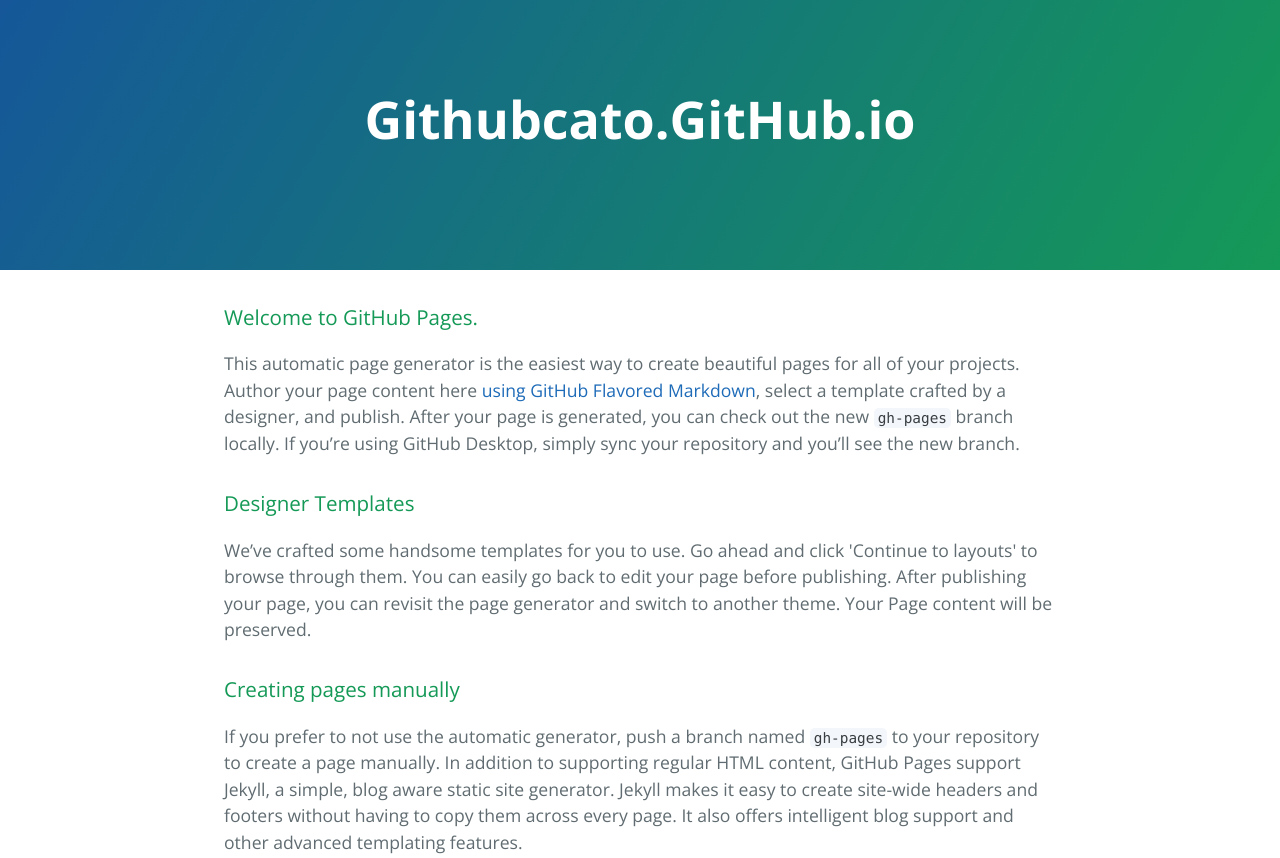
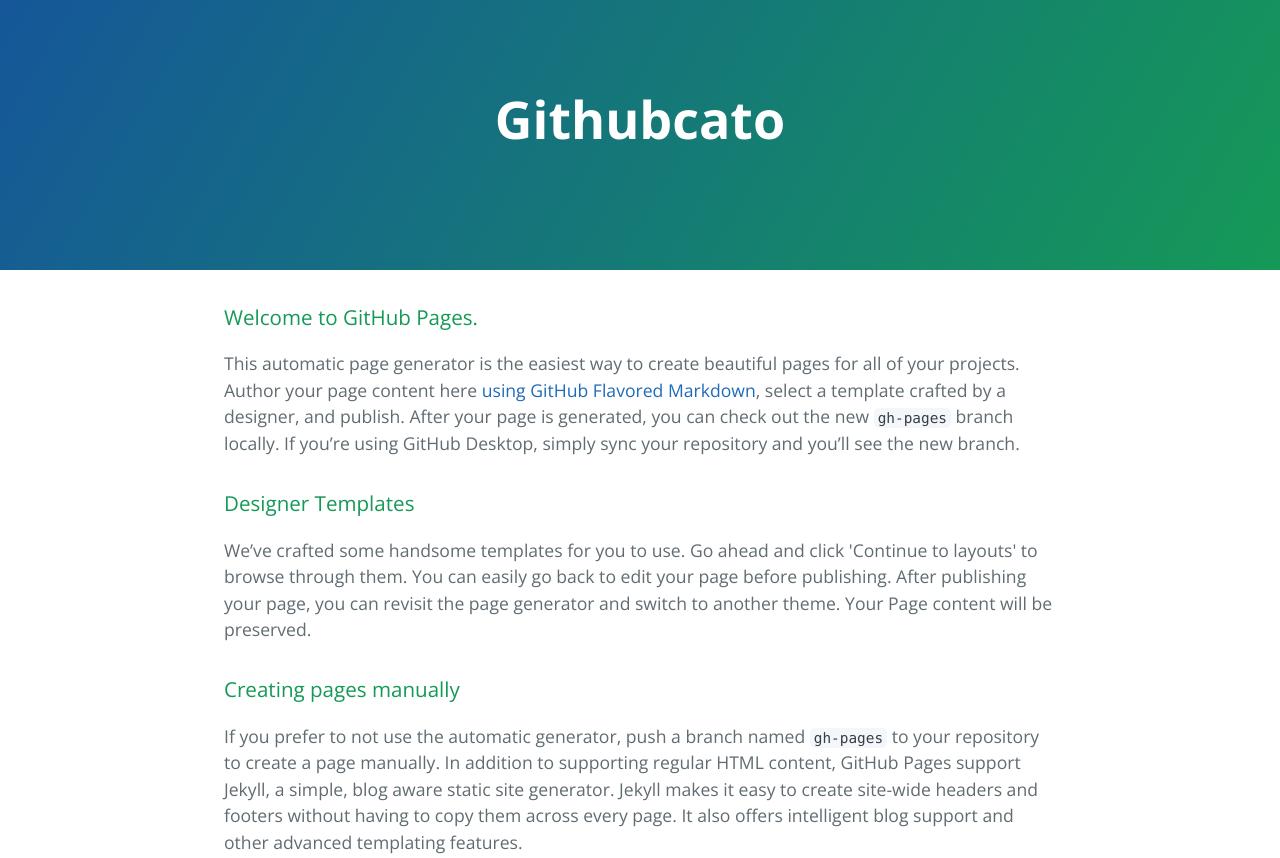
Before and after one commit to githubcato/githubcato.github.io, a plain HTML site: page index.html in a window 1280 px wide. Shown: the top 858 px of the page. Drawn offline with nearby package versions, Linux system fonts and the light colour scheme.

Commit message:
Update index.html

```diff
--- a/index.html
+++ b/index.html
@@ -11,7 +11,7 @@
   </head>
   <body>
     <section class="page-header">
-      <h1 class="project-name">Githubcato.GitHub.io</h1>
+      <h1 class="project-name">Githubcato</h1>
       <h2 class="project-tagline"></h2>
     </section>
 
```
